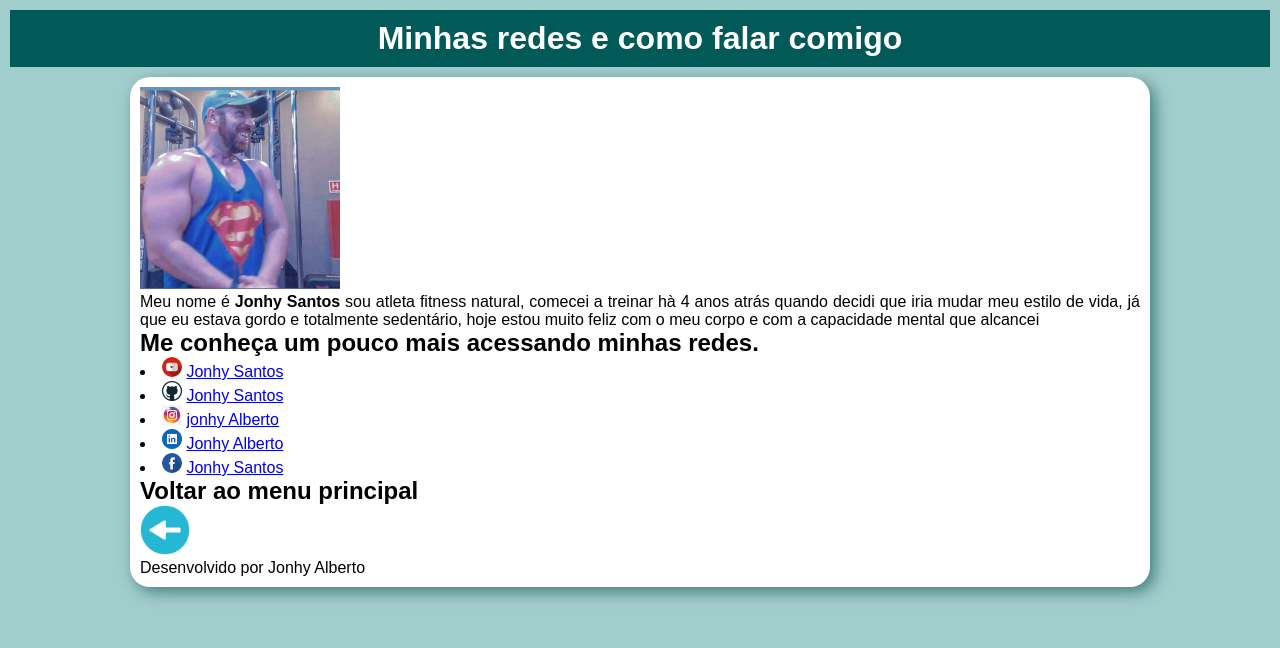
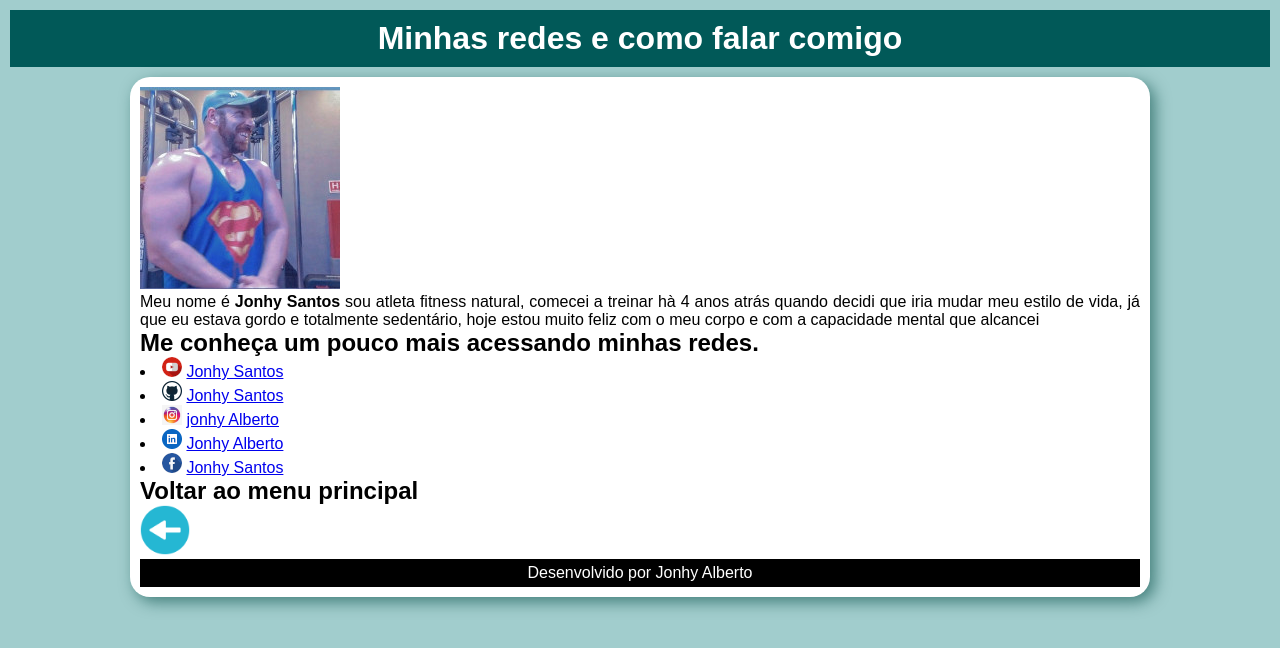
Before and after one commit to jonhysantos/social, a plain HTML site: page index.html in a window 1280 px wide. Drawn offline with Linux system fonts and the light colour scheme.

Commit message:
Mudança no style do footer

```diff
--- a/style.css
+++ b/style.css
@@ -38,3 +38,9 @@ body {
             padding: 10px;
             margin: 10px;
         }
+footer {
+    background-color: black;
+    padding: 5px;
+    text-align: center;
+    color: white;
+}
```
